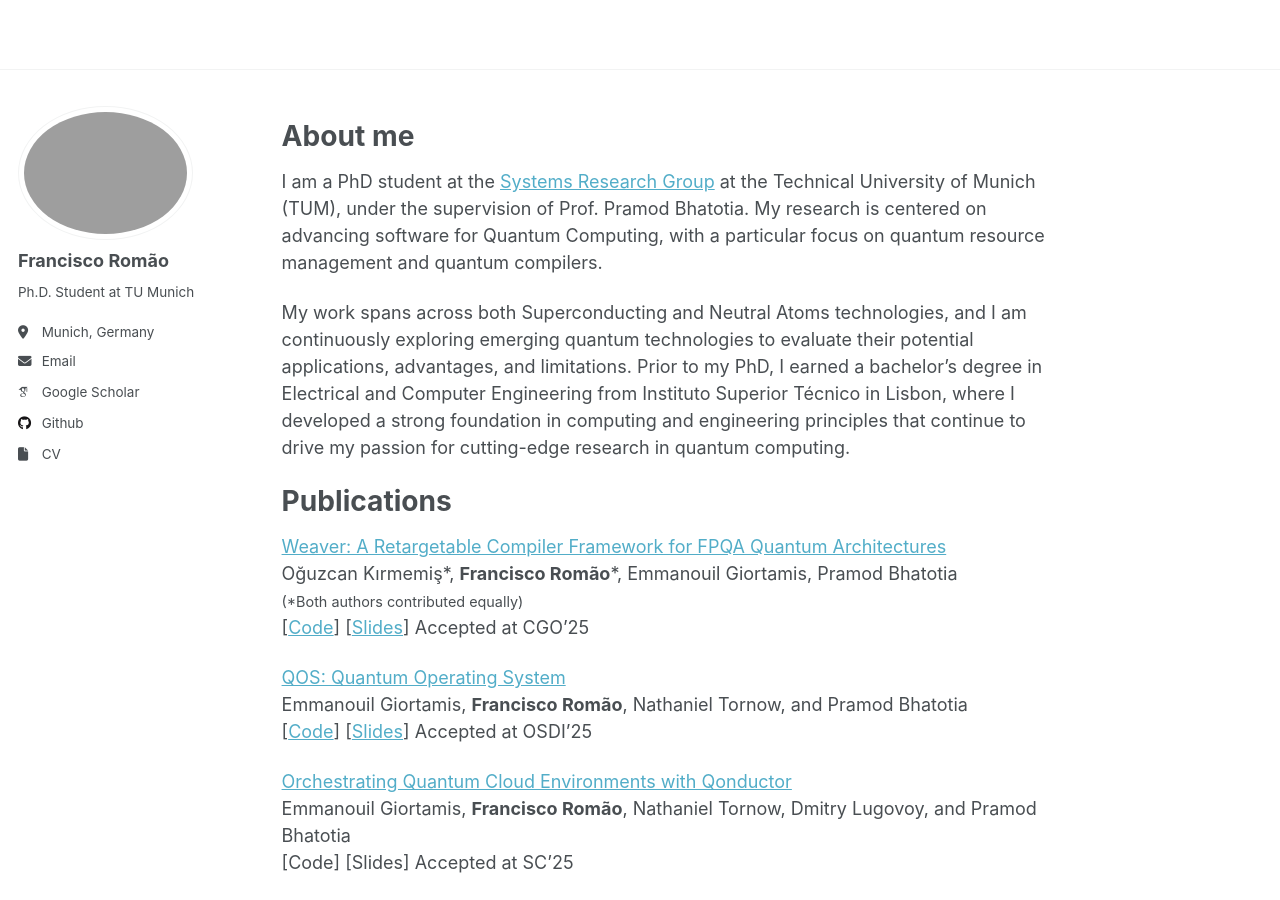
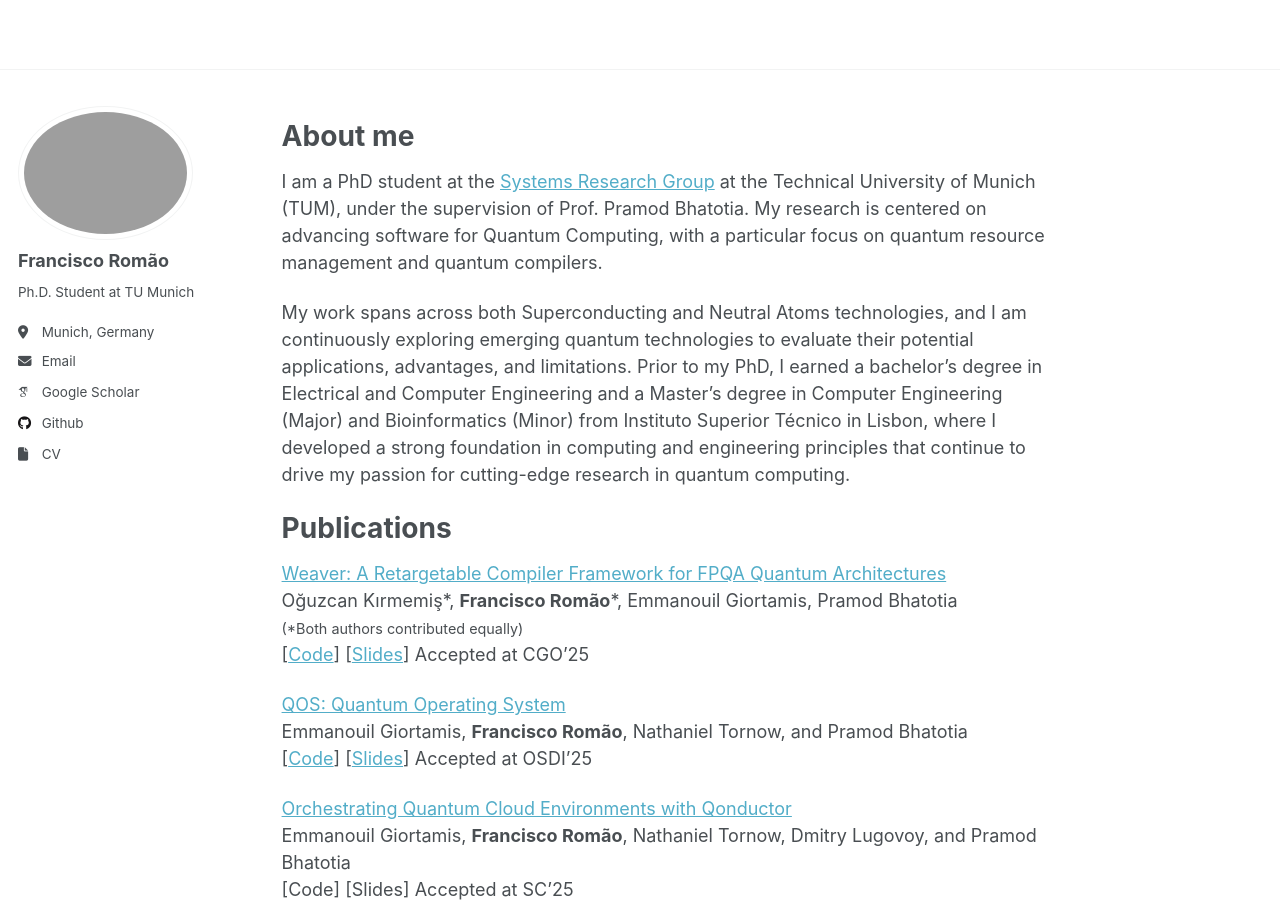
Before and after one commit to FranciscoRomao/FranciscoRomao.github.io, a Jekyll site: the page built from _pages/about.md, in a window 1280 px wide and 900 px high. Built offline with Jekyll 4.4.1, drawn with Linux system fonts in a browser that asks for light colours; some web fonts are replaced.

Commit message:
Fix missing masters

```diff
--- a/_pages/about.md
+++ b/_pages/about.md
@@ -12,7 +12,7 @@ About me
 ======
 I am a PhD student at the [Systems Research Group](https://dse.in.tum.de/) at the Technical University of Munich (TUM), under the supervision of Prof. Pramod Bhatotia. My research is centered on advancing software for Quantum Computing, with a particular focus on quantum resource management and quantum compilers.
 
-My work spans across both Superconducting and Neutral Atoms technologies, and I am continuously exploring emerging quantum technologies to evaluate their potential applications, advantages, and limitations. Prior to my PhD, I earned a bachelor's degree in Electrical and Computer Engineering from Instituto Superior Técnico in Lisbon, where I developed a strong foundation in computing and engineering principles that continue to drive my passion for cutting-edge research in quantum computing.
+My work spans across both Superconducting and Neutral Atoms technologies, and I am continuously exploring emerging quantum technologies to evaluate their potential applications, advantages, and limitations. Prior to my PhD, I earned a bachelor's degree in Electrical and Computer Engineering and a Master's degree in Computer Engineering (Major) and Bioinformatics (Minor) from Instituto Superior Técnico in Lisbon, where I developed a strong foundation in computing and engineering principles that continue to drive my passion for cutting-edge research in quantum computing.
 
 Publications
 ======
```
